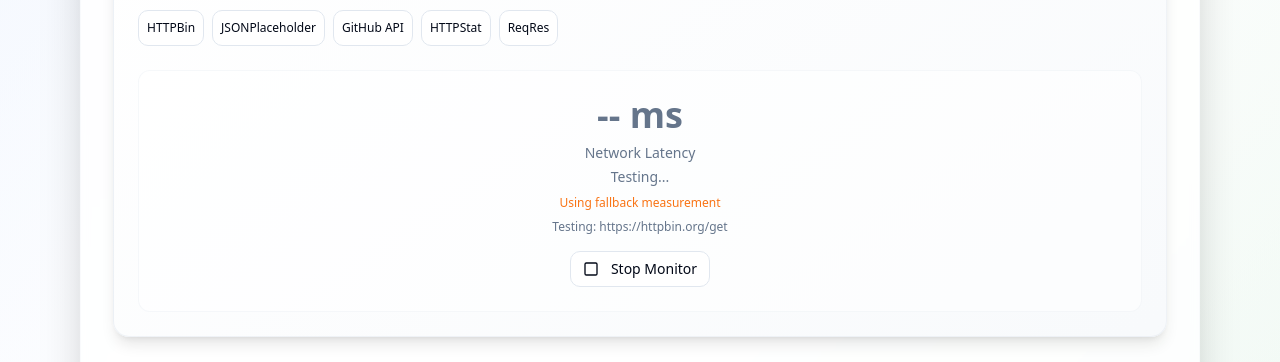
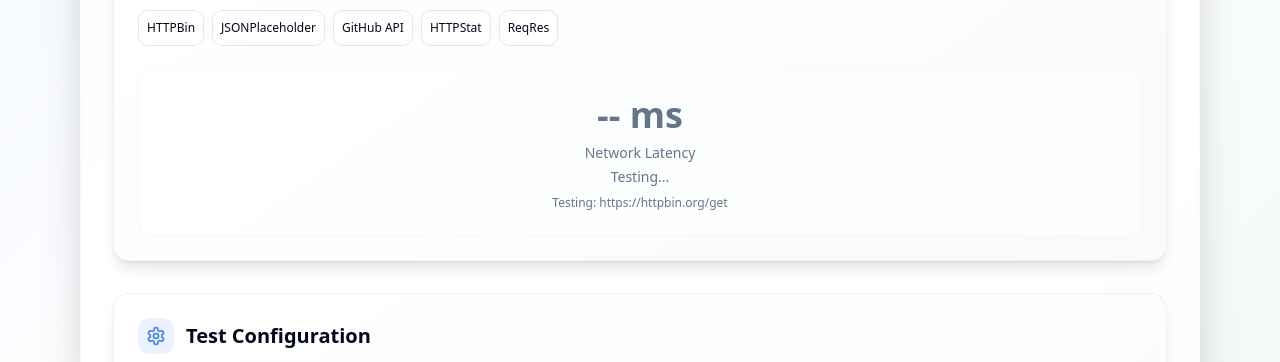
Before and after one commit to rupak98180/website-opener, a React (Vite) app: page / in a window 1280 px wide. Shown: the part 568-930 px from the top of the page. Built offline with nearby package versions, Linux system fonts and the light colour scheme; no server answers; the HTML template or start-up script is replaced by a standard one.

Commit message:
Fix latency start/stop behavior

```diff
--- a/src/components/LatencyMonitor.tsx
+++ b/src/components/LatencyMonitor.tsx
@@ -11,7 +11,6 @@ export function LatencyMonitor({ isRunning }: LatencyMonitorProps) {
   const [latency, setLatency] = useState<number | null>(null);
   const [server, setServer] = useState("https://httpbin.org/get");
   const [isError, setIsError] = useState(false);
-  const [isMonitoring, setIsMonitoring] = useState(true);
 
   const serverPresets = [
     { name: "HTTPBin", url: "https://httpbin.org/get" },
@@ -57,15 +56,15 @@ export function LatencyMonitor({ isRunning }: LatencyMonitorProps) {
   };
 
   useEffect(() => {
-    updateLatency();
-    if (isMonitoring) {
-      const interval = setInterval(updateLatency, 5000); // Reduce frequency to 5 seconds
+    if (isRunning) {
+      updateLatency();
+      const interval = setInterval(updateLatency, 5000);
       return () => clearInterval(interval);
     }
-  }, [server, isMonitoring]);
+  }, [server, isRunning]);
 
   const stopMonitoring = () => {
-    setIsMonitoring(false);
+    // This will be handled by the parent component stopping the test
   };
 
   return (
@@ -129,7 +128,7 @@ export function LatencyMonitor({ isRunning }: LatencyMonitorProps) {
           Testing: {server}
         </div>
 
-        {isMonitoring && (
+        {isRunning && (
           <div className="flex justify-center mt-4">
             <Button
               onClick={stopMonitoring}
```
